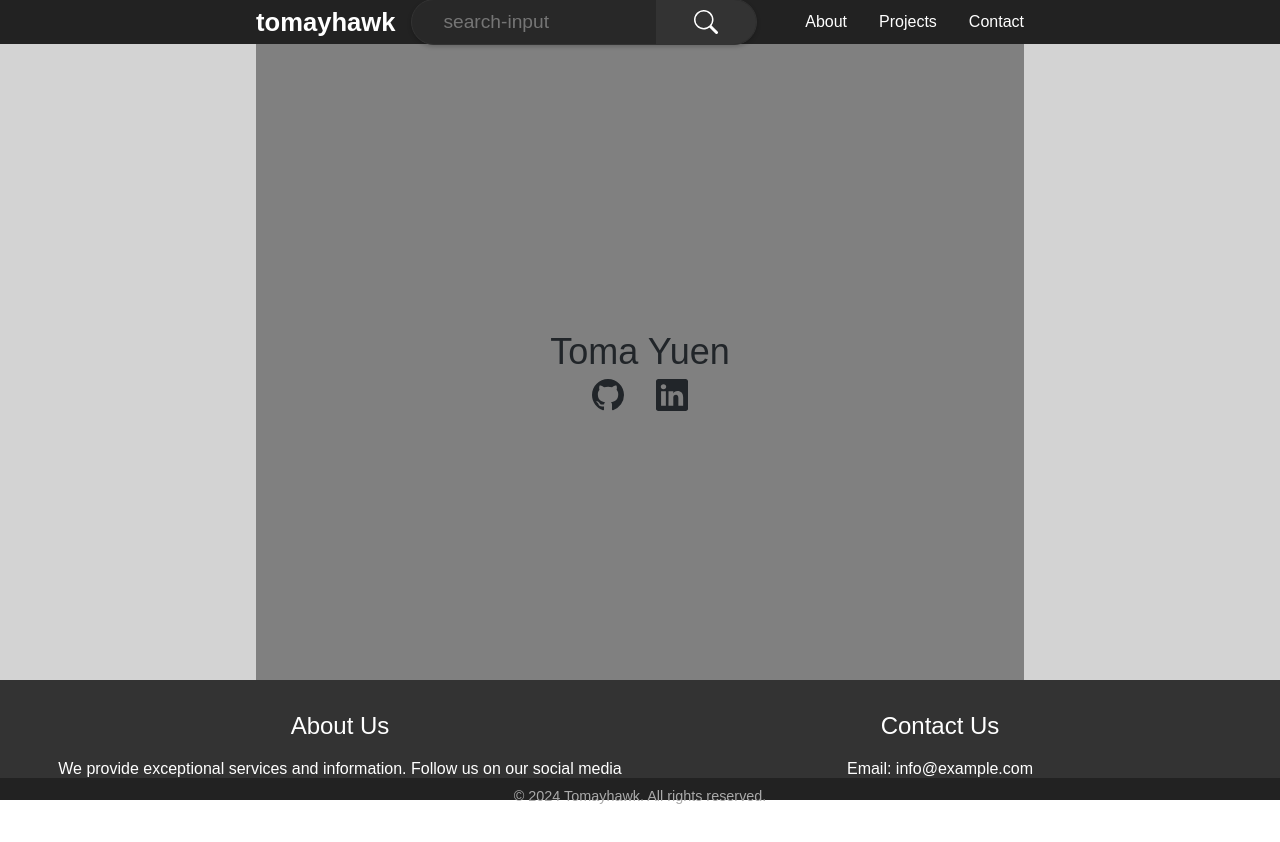
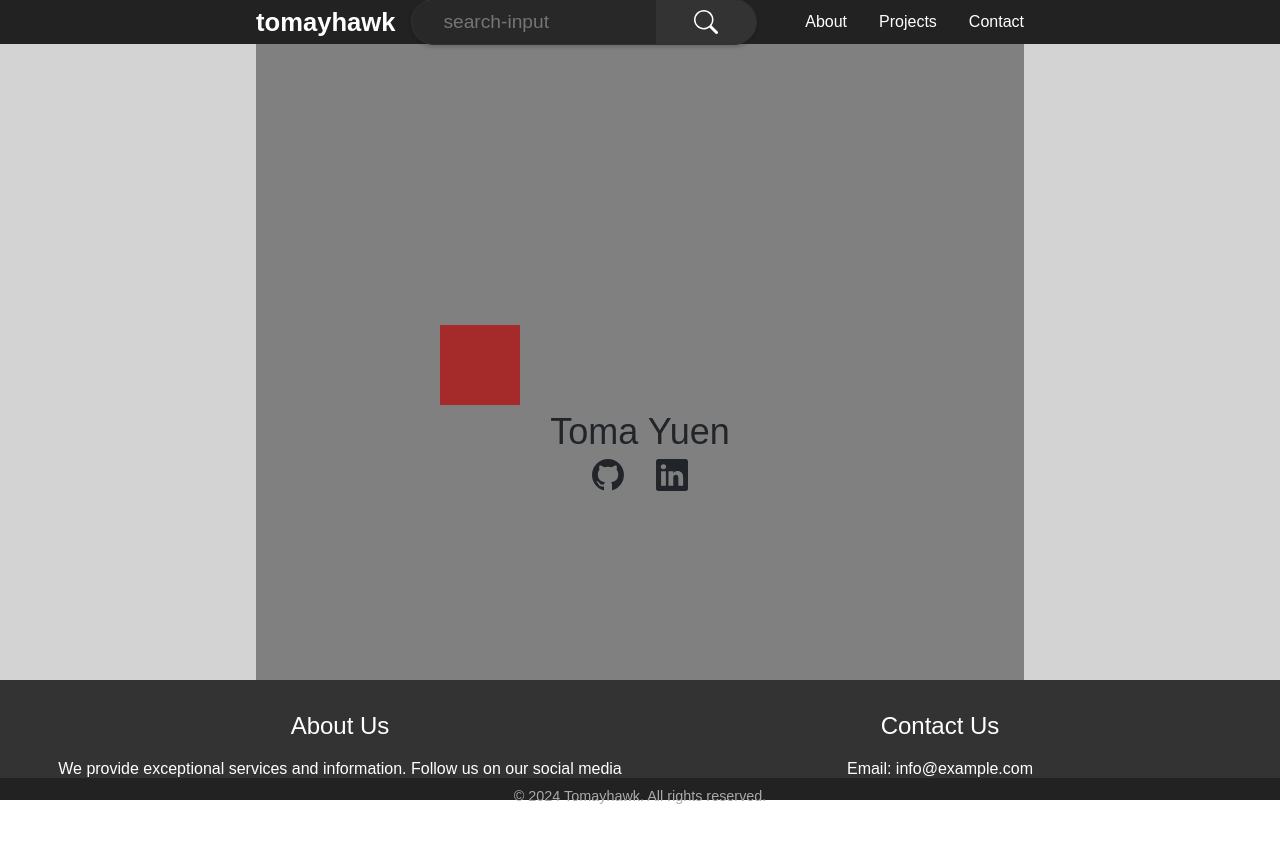
Before and after one commit to TomayHawk/tomayhawk.xyz, a React (Vite) app: page / in a window 1280 px wide. Shown: the top 842 px of the page. Built offline with nearby package versions, Linux system fonts and the light colour scheme.

Commit message:
Minor Update

```diff
--- a/src/pages/Home.css
+++ b/src/pages/Home.css
@@ -10,7 +10,17 @@
 .main-name-container div:last-child {
     display: flex;
     justify-content: center;
+    align-items: center;
     gap: 32px;
+}
+
+.main-picture {
+    display: flex;
+    justify-content: center;
+    align-items: center;
+    width: 80px;
+    height: 80px;
+    background-color: brown;
 }
 
 .main-name-text {
--- a/src/pages/Home.tsx
+++ b/src/pages/Home.tsx
@@ -5,6 +5,7 @@ function Home() {
         <>
             <div className="main-container">
                 <div className="main-name-container">
+                    <div className="main-picture"></div>
                     <div className="main-name-text">Toma Yuen</div>
                     <div>
                         <svg xmlns="http://www.w3.org/2000/svg" width="32" height="32" fill="currentColor" className="bi bi-github" viewBox="0 0 16 16">
```
